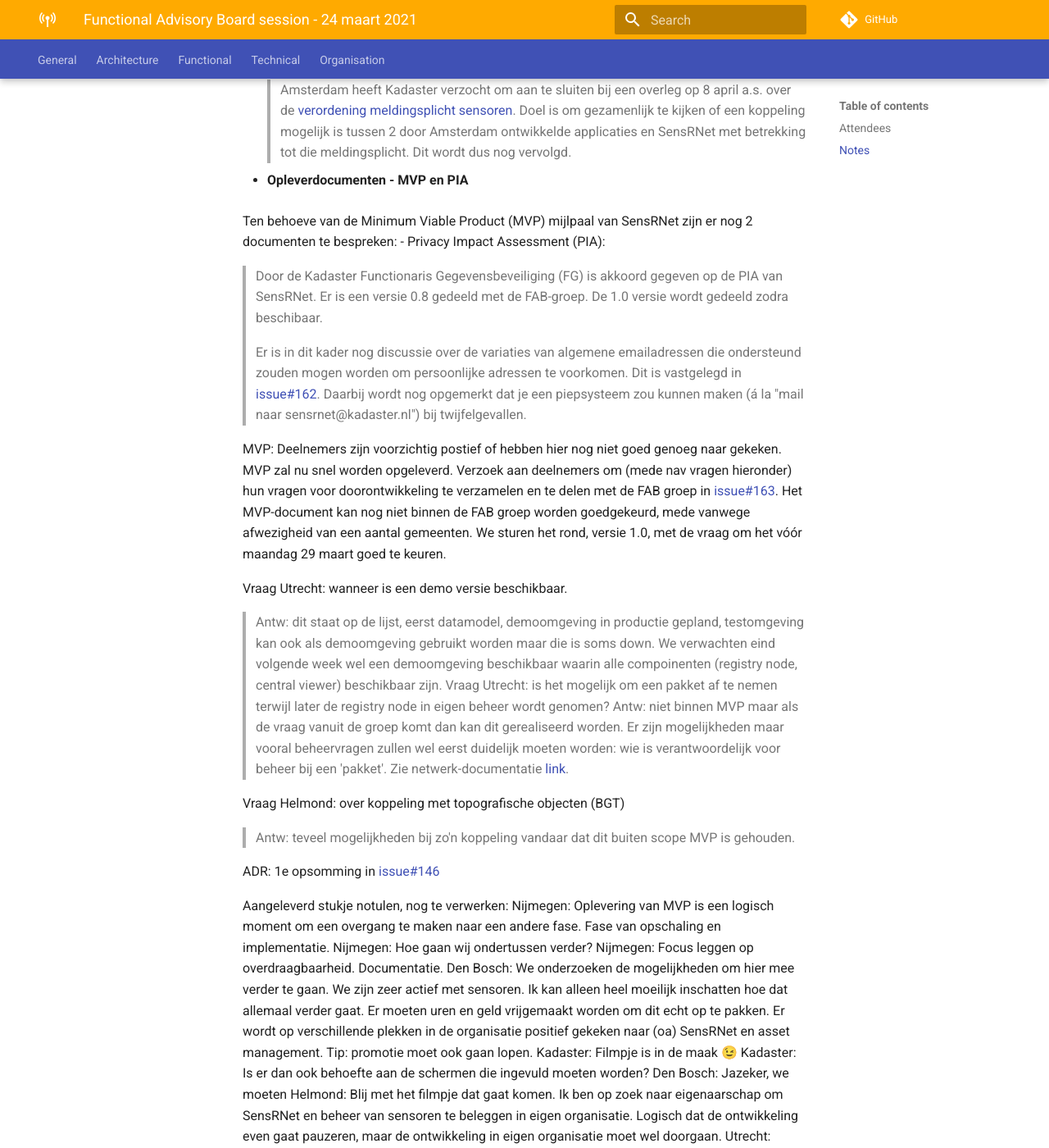
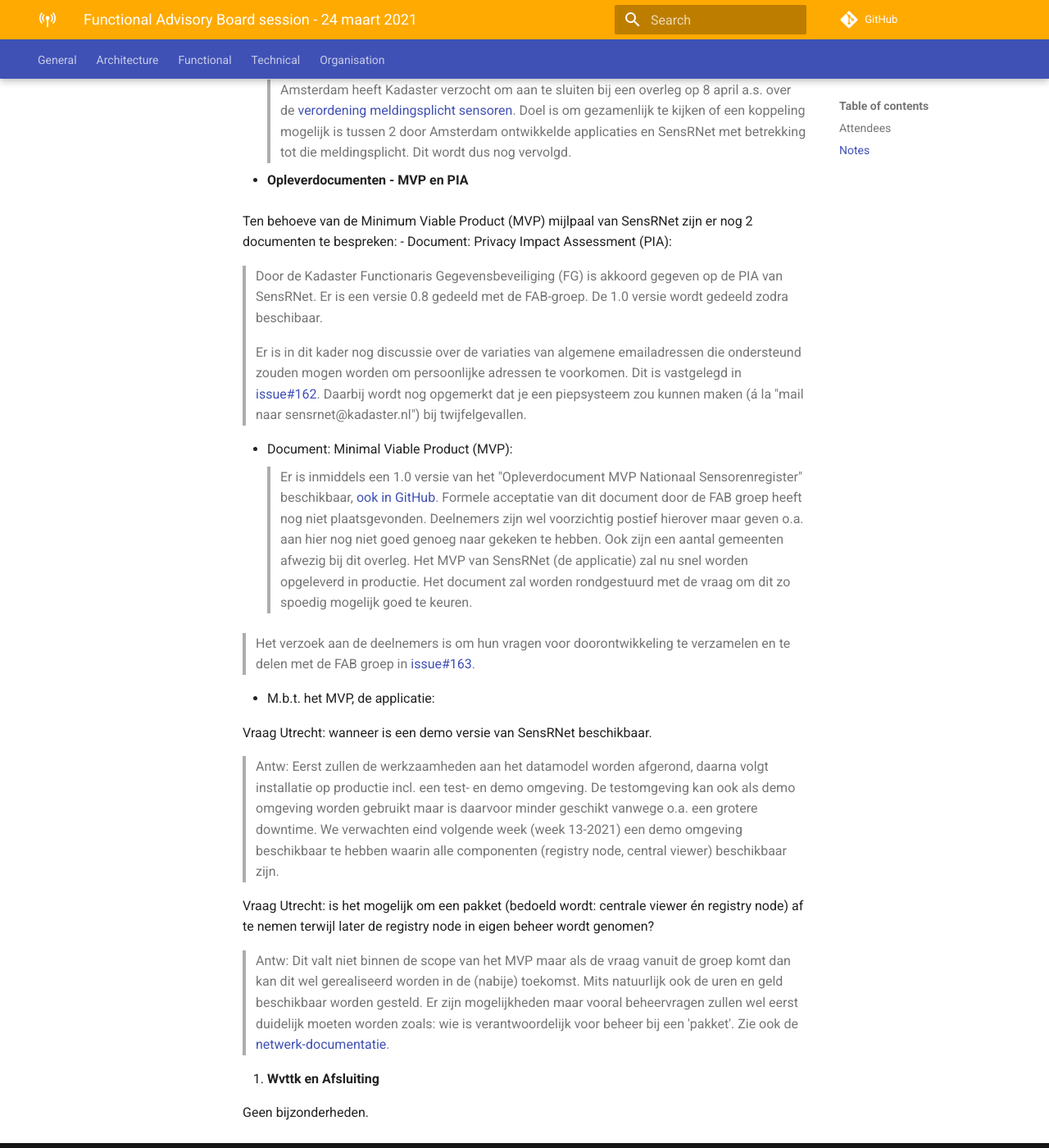
Before and after one commit to kadaster-labs/sensrnet-home, an MkDocs documentation site: the page built from docs/notes/2021-03-24-FAB-notes.md, in a window 1280 px wide and 1400 px high, scrolled down 1847 px. Shown: the whole window at 82% size. Built offline with MkDocs 1.6.1 and Material for MkDocs 9.7.7, drawn with Linux system fonts in a browser that asks for light colours; comment, search, counter and statistics services are not loaded; some of the changed text lies outside the part shown.

Commit message:
Update 2021-03-24-FAB-notes.md

```diff
--- a/docs/notes/2021-03-24-FAB-notes.md
+++ b/docs/notes/2021-03-24-FAB-notes.md
@@ -46,47 +46,24 @@ Onderwerpen:
 4. **Opleverdocumenten - MVP en PIA**
 
    Ten behoeve van de Minimum Viable Product (MVP) mijlpaal van SensRNet zijn er nog 2 documenten te bespreken:
-   - Privacy Impact Assessment (PIA):
+   - Document: Privacy Impact Assessment (PIA):
    > Door de Kadaster Functionaris Gegevensbeveiliging (FG) is akkoord gegeven op de PIA van SensRNet. Er is een versie 0.8 gedeeld met de FAB-groep. De 1.0 versie wordt gedeeld zodra beschibaar.
 
    > Er is in dit kader nog discussie over de variaties van algemene emailadressen die ondersteund zouden mogen worden om persoonlijke adressen te voorkomen. Dit is vastgelegd in [issue#162](https://github.com/kadaster-labs/sensrnet-home/issues/162). Daarbij wordt nog opgemerkt dat je een piepsysteem zou kunnen maken (á la "mail naar sensrnet@kadaster.nl") bij twijfelgevallen.
 
-   MVP:
-   Deelnemers zijn voorzichtig postief of hebben hier nog niet goed genoeg naar gekeken. MVP zal nu snel worden opgeleverd. Verzoek aan deelnemers om (mede nav vragen hieronder) hun vragen voor doorontwikkeling te verzamelen en te delen met de FAB groep in [issue#163](https://github.com/kadaster-labs/sensrnet-home/issues/163).
-   Het MVP-document kan nog niet binnen de FAB groep worden goedgekeurd, mede vanwege afwezigheid van een aantal gemeenten. We sturen het rond, versie 1.0, met de vraag om het vóór maandag 29 maart goed te keuren.
+   - Document: Minimal Viable Product (MVP):
+   > Er is inmiddels een 1.0 versie van het "Opleverdocument MVP Nationaal Sensorenregister" beschikbaar, [ook in GitHub](). Formele acceptatie van dit document door de FAB groep heeft nog niet plaatsgevonden. Deelnemers zijn wel voorzichtig postief hierover maar geven o.a. aan hier nog niet goed genoeg naar gekeken te hebben. Ook zijn een aantal gemeenten afwezig bij dit overleg. Het MVP van SensRNet (de applicatie) zal nu snel worden opgeleverd in productie. Het document zal worden rondgestuurd met de vraag om dit zo spoedig mogelijk goed te keuren.
 
-   Vraag Utrecht: wanneer is een demo versie beschikbaar.
-   > Antw: dit staat op de lijst, eerst datamodel, demoomgeving in productie gepland, testomgeving kan ook als demoomgeving gebruikt worden maar die is soms down. We verwachten eind volgende week wel een demoomgeving beschikbaar waarin alle compoinenten (registry node, central viewer) beschikbaar zijn.
-   Vraag Utrecht: is het mogelijk om een pakket af te nemen terwijl later de registry node in eigen beheer wordt genomen?
-   > Antw: niet binnen MVP maar als de vraag vanuit de groep komt dan kan dit gerealiseerd worden. Er zijn mogelijkheden maar vooral beheervragen zullen wel eerst duidelijk moeten worden: wie is verantwoordelijk voor beheer bij een 'pakket'. Zie netwerk-documentatie [link](https://kadaster-labs.github.io/sensrnet-home/Network/).
+   > Het verzoek aan de deelnemers is om hun vragen voor doorontwikkeling te verzamelen en te delen met de FAB groep in [issue#163](https://github.com/kadaster-labs/sensrnet-home/issues/163).
 
-   Vraag Helmond: over koppeling met topografische objecten (BGT)
-   > Antw: teveel mogelijkheden bij zo'n koppeling vandaar dat dit buiten scope MVP is gehouden.
+   - M.b.t. het MVP, de applicatie:
 
+   Vraag Utrecht: wanneer is een demo versie van SensRNet beschikbaar.
+   > Antw: Eerst zullen de werkzaamheden aan het datamodel worden afgerond, daarna volgt installatie op productie incl. een test- en demo omgeving. De testomgeving kan ook als demo omgeving worden gebruikt maar is daarvoor minder geschikt vanwege o.a. een grotere downtime. We verwachten eind volgende week (week 13-2021) een demo omgeving beschikbaar te hebben waarin alle componenten (registry node, central viewer) beschikbaar zijn.
 
-   ADR: 1e opsomming in [issue#146](https://github.com/kadaster-labs/sensrnet-home/issues/146)
+   Vraag Utrecht: is het mogelijk om een pakket (bedoeld wordt: centrale viewer én registry node) af te nemen terwijl later de registry node in eigen beheer wordt genomen?
+   > Antw: Dit valt niet binnen de scope van het MVP maar als de vraag vanuit de groep komt dan kan dit wel gerealiseerd worden in de (nabije) toekomst. Mits natuurlijk ook de uren en geld beschikbaar worden gesteld. Er zijn mogelijkheden maar vooral beheervragen zullen wel eerst duidelijk moeten worden zoals: wie is verantwoordelijk voor beheer bij een 'pakket'. Zie ook de [netwerk-documentatie](https://kadaster-labs.github.io/sensrnet-home/Network/).
 
-
-
-   Aangeleverd stukje notulen, nog te verwerken:
-   Nijmegen: Oplevering van MVP is een logisch moment om een overgang te maken naar een andere fase. Fase van opschaling en implementatie.
-   Nijmegen: Hoe gaan wij ondertussen verder?
-   Nijmegen: Focus leggen op overdraagbaarheid. Documentatie.
-   Den Bosch: We onderzoeken de mogelijkheden om hier mee verder te gaan. We zijn zeer actief met sensoren. Ik kan alleen heel moeilijk inschatten hoe dat allemaal verder gaat.    Er moeten uren en geld vrijgemaakt worden om dit echt op te pakken. Er wordt op verschillende plekken in de organisatie positief gekeken naar (oa) SensRNet en asset management. Tip: promotie moet ook gaan lopen.
-   Kadaster: Filmpje is in de maak 😉
-   Kadaster: Is er dan ook behoefte aan de schermen die ingevuld moeten worden?
-   Den Bosch: Jazeker, we moeten
-   Helmond: Blij met het filmpje dat gaat komen. Ik ben op zoek naar eigenaarschap om SensRNet en beheer van sensoren te beleggen in eigen organisatie. Logisch dat de ontwikkeling even gaat pauzeren, maar de ontwikkeling in eigen organisatie moet wel doorgaan.
-   Utrecht: Accepteren is geen probleem ... maar wel hoe het technisch geïmplementeerd en beheerd moet worden. De infra afdeling heeft een overvolle agenda. Een duidelijke uitleg van hoe je de applicatie gebruikt, zou heel erg helpen. Ook de technische infra documentatie is gewenst.
-   Kadaster: Kleinschalig doorgaan vanuit ontwikkelteam is acceptabel met voor focus op operationeren van SensRNet.
-
-   Kadaster: Dus? FAB elke twee weken door laten gaan?
-   Helmond/Den Bosch: Maandelijks? Houden we wel verbinding, terwijl het niet veel overhead betekent.
-   Kadaster: 4-wekelijks?
-   Antw: Ja!🙂
-   Kadaster: Duur van het overleg?
-   Den Bosch: Max een uur?
-   Kadaster: 9-10 op woensdag?
 
 5. **Wvttk en Afsluiting**
 
```
Also changed, not shown: other parts of docs/notes/2021-03-24-FAB-notes.md (+1 -1 lines).
